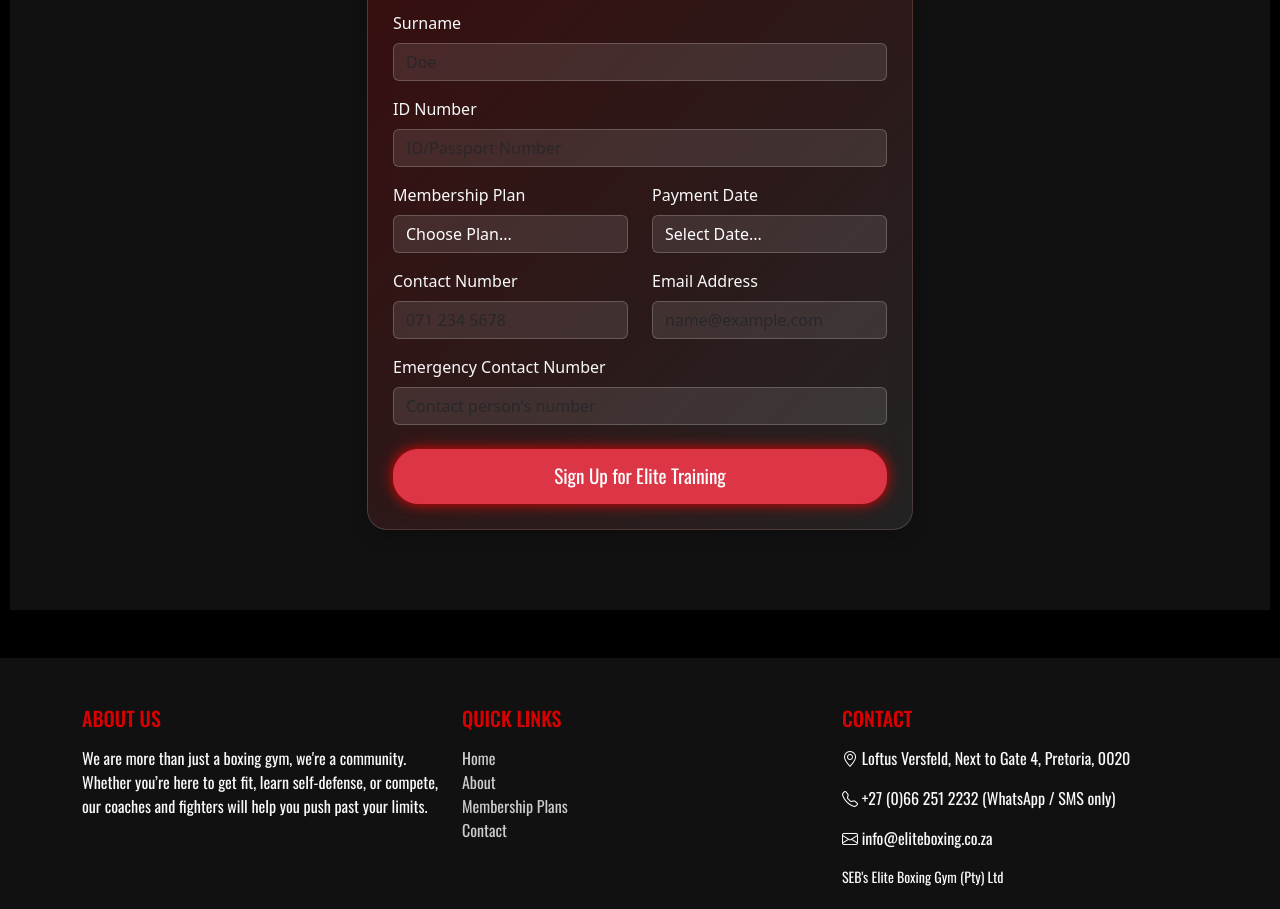
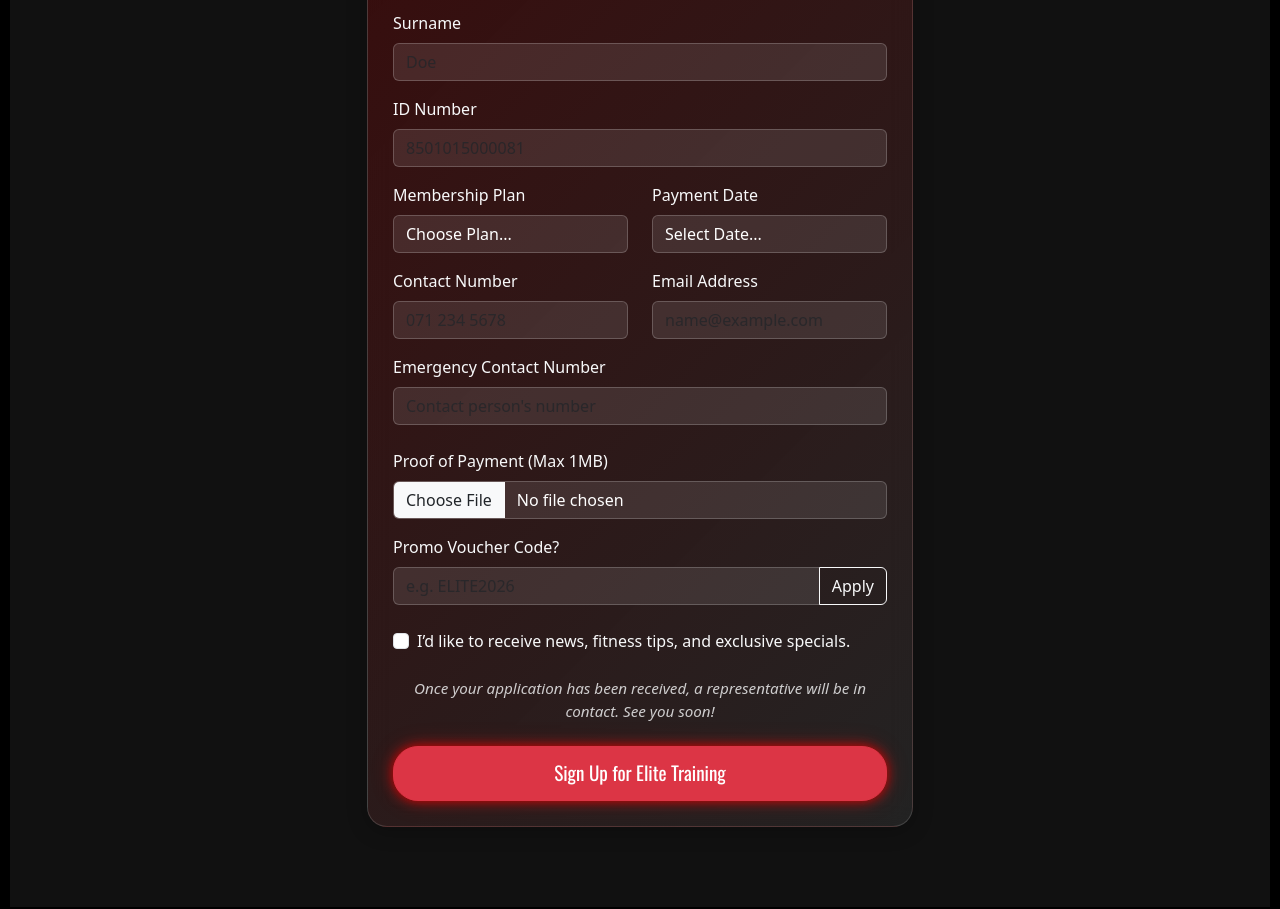
Before and after one commit to PhilipBessong/Portfolio, an Angular app in the folder SebsElite/site/sebselite/: page /join in a window 1280 px wide. Shown: the part 480-1389 px from the top of the page. Built offline with nearby package versions, Linux system fonts and the light colour scheme.

Commit message:
Update to join form

```diff
--- a/SebsElite/site/sebselite/src/app/join/join.css
+++ b/SebsElite/site/sebselite/src/app/join/join.css
@@ -54,6 +54,15 @@
     color: #fff;
      border-radius: 10px;
   }
+  form-control[type="file"] {
+  background-color: rgba(255, 255, 255, 0.1);
+  color: white;
+  border: 1px solid rgba(255, 255, 255, 0.2);
+}
+  .form-check-input:checked {
+  background-color: #dc3545; /* Matches your btn-danger red */
+  border-color: #dc3545;
+}
 
   .join-info ul {
     margin: 0;
--- a/SebsElite/site/sebselite/src/app/join/join.html
+++ b/SebsElite/site/sebselite/src/app/join/join.html
@@ -57,9 +57,18 @@
                 type="text"
                 id="idNumber"
                 class="form-control"
-                placeholder="ID/Passport Number"
+                placeholder="8501015000081"
                 required
+                (blur)="validateSAID(idInput.value)"
+                #idInput
               />
+              <div
+                *ngIf="idValidationError"
+                class="text-warning mt-1"
+                style="font-size: 0.85rem"
+              >
+                {{ idValidationError }}
+              </div>
             </div>
             <div class="row">
               <div class="col-md-6 mb-3">
@@ -91,7 +100,6 @@
                 <select
                   id="paymentDate"
                   class="form-control"
-                  required
                   style="
                     background-color: rgba(255, 255, 255, 0.1);
                     color: white;
@@ -143,7 +151,73 @@
                 required
               />
             </div>
-
+            <div class="mb-3">
+              <label for="pop" class="form-label text-light"
+                >Proof of Payment (Max 1MB)</label
+              >
+              <input
+                type="file"
+                id="pop"
+                class="form-control"
+                accept=".pdf, .jpg, .jpeg, .png"
+                (change)="onFileSelected($event)"
+                required
+              />
+              <div
+                *ngIf="fileSizeError"
+                class="text-warning mt-1"
+                style="font-size: 0.85rem"
+              >
+                File is too large! Please upload a file smaller than 1MB.
+              </div>
+            </div>
+            <div class="mb-4">
+              <label for="promoCode" class="form-label text-light"
+                >Promo Voucher Code?</label
+              >
+              <div class="input-group">
+                <input
+                  type="text"
+                  id="promoCode"
+                  class="form-control"
+                  placeholder="e.g. ELITE2026"
+                  style="
+                    background-color: rgba(255, 255, 255, 0.1);
+                    color: white;
+                  "
+                />
+                <button
+                  class="btn btn-outline-light"
+                  type="button"
+                  (click)="applyPromo()"
+                >
+                  Apply
+                </button>
+              </div>
+              <small class="text-info" *ngIf="promoApplied"
+                >Voucher applied successfully!</small
+              >
+            </div>
+            <div class="mb-4 form-check">
+              <input
+                type="checkbox"
+                id="newsletter"
+                class="form-check-input"
+                style="cursor: pointer"
+              />
+              <label
+                class="form-check-label text-light"
+                for="newsletter"
+                style="cursor: pointer"
+              >
+                I’d like to receive news, fitness tips, and exclusive specials.
+              </label>
+            </div>
+<div class="mb-4 text-center">
+  <p class="text-light" style="font-size: 0.95rem; opacity: 0.8; font-style: italic;">
+    Once your application has been received, a representative will be in contact. See you soon!
+  </p>
+</div>
             <div style="text-align: center">
               <button
                 type="submit"
--- a/SebsElite/site/sebselite/src/app/join/join.ts
+++ b/SebsElite/site/sebselite/src/app/join/join.ts
@@ -13,7 +13,71 @@ export class Join  {
     constructor(private membershipService: MembershipService) {
       this.membershipPlans = this.membershipService.getPlans();
     }
+    idValidationError = '';
 
+validateSAID(id: string): boolean {
+  // 1. Basic length check
+  if (!id || id.length !== 13 || isNaN(Number(id))) {
+    this.idValidationError = 'ID must be exactly 13 digits.';
+    return false;
+  }
 
+  // 2. Date of Birth check (YYMMDD)
+  const year = id.substring(0, 2);
+  const month = id.substring(2, 4);
+  const day = id.substring(4, 6);
 
+  const tempDate = new Date(Number(year), Number(month) - 1, Number(day));
+  if (!((tempDate.getMonth() + 1 === Number(month)) && (tempDate.getDate() === Number(day)))) {
+    this.idValidationError = 'Invalid Date of Birth in ID.';
+    return false;
+  }
+
+  // 3. Luhn Algorithm (The "Authentication" Checksum)
+  let sum = 0;
+  for (let i = 0; i < id.length; i++) {
+    let digit = parseInt(id.charAt(i));
+    if (i % 2 !== 0) {
+      digit *= 2;
+      if (digit > 9) digit -= 9;
+    }
+    sum += digit;
+  }
+
+  if (sum % 10 !== 0) {
+    this.idValidationError = 'Invalid ID Number (Checksum failed).';
+    return false;
+  }
+
+  this.idValidationError = ''; // Clear error if all checks pass
+  return true;
 }
+
+fileSizeError = false;
+
+onFileSelected(event: any) {
+  const file = event.target.files[0];
+
+  if (file) {
+    const maxSizeInBytes = 1024 * 1024; // 1MB
+    if (file.size > maxSizeInBytes) {
+      this.fileSizeError = true;
+      event.target.value = ''; // Clear the input
+    } else {
+      this.fileSizeError = false;
+      // Proceed with your upload logic here
+    }
+  }
+}
+
+promoApplied = false;
+
+applyPromo() {
+  const code = (document.getElementById('promoCode') as HTMLInputElement).value;
+  if (code.trim().length > 0) {
+    // Here you would typically call your service to check the code
+    console.log('Applying promo:', code);
+    this.promoApplied = true;
+  }
+}
+}
```
